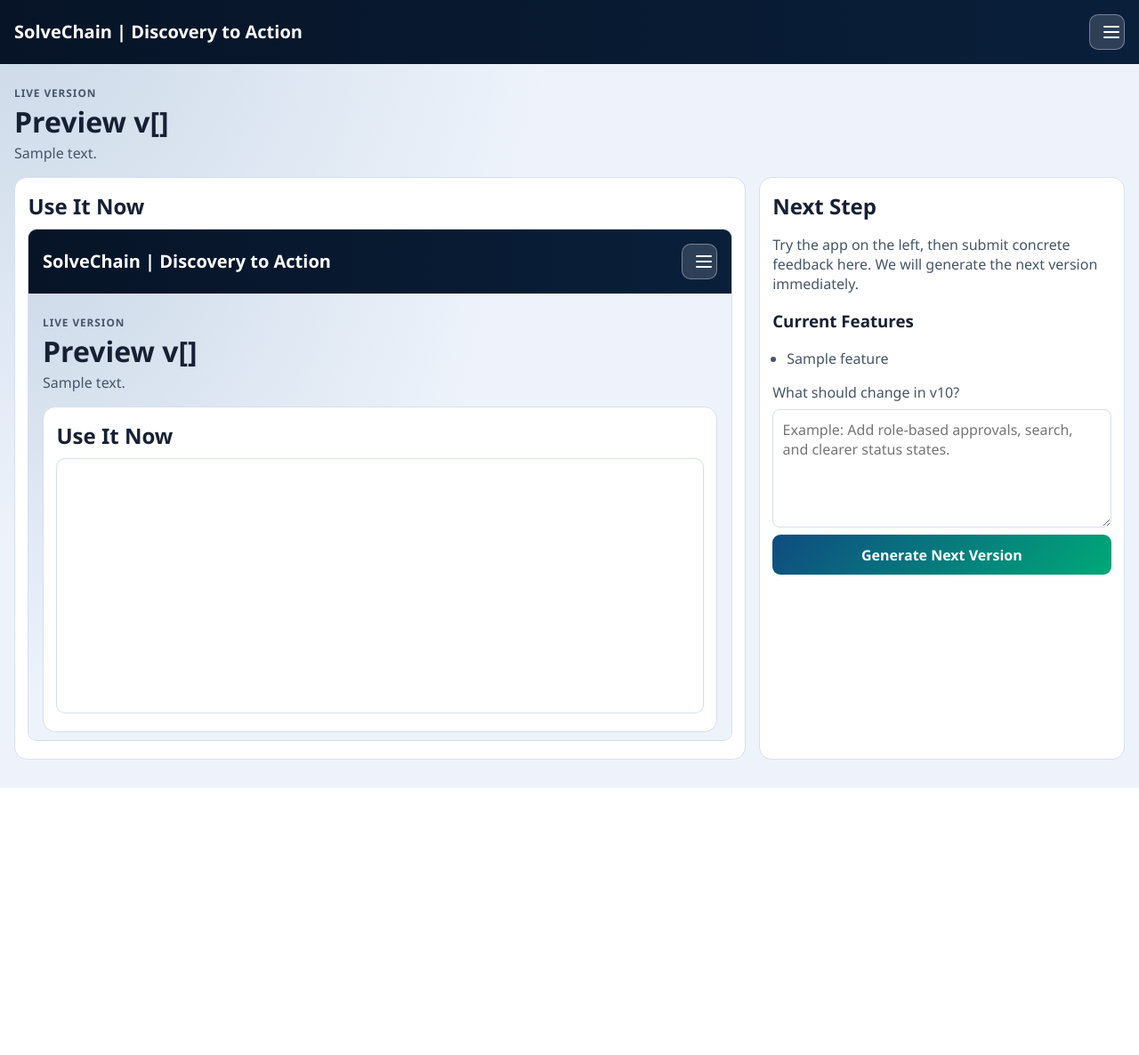
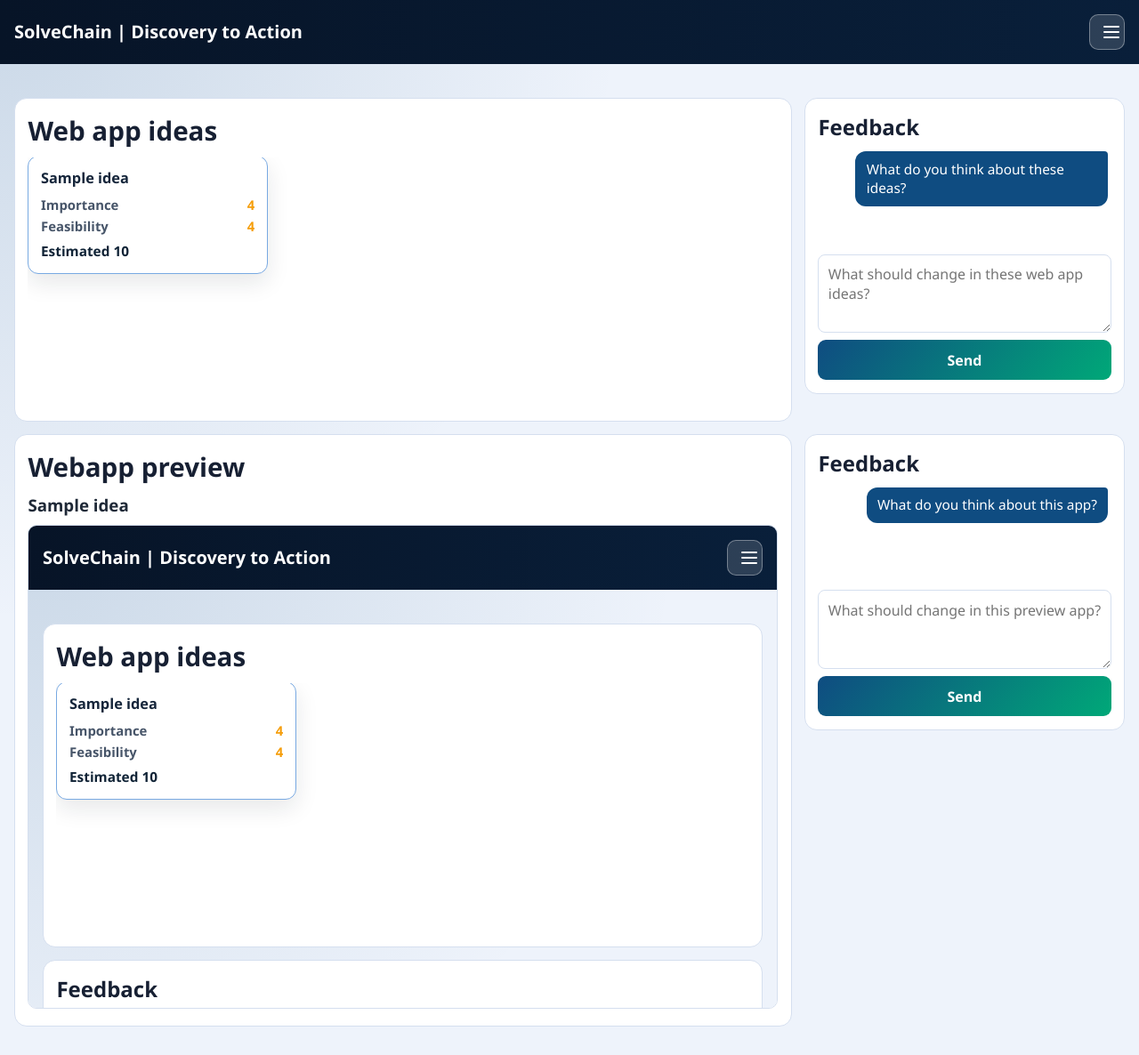
Before and after one commit to emmanuelchemla/solvechain, a FastAPI app: template templates/preview.html in a window 1280 px wide. Shown: the whole page at 89% size. Before the commit the page ends 886 px from the top, so only its background shows below. Run offline with FastAPI, Linux system fonts and the light colour scheme; the template is opened without the code that fills it: most values are stand-ins (such as "Sample title", 1, 10 or a date in 2020).

Commit message:
improve results in dashboard format

```diff
--- a/main.py
+++ b/main.py
@@ -36,7 +36,7 @@
 
 
 class StartSessionRequest(BaseModel):
-    pain_point: str = Field(min_length=10, max_length=1500)
+    pain_point: str = Field(min_length=1, max_length=1500)
 
 
 class SessionAnswerRequest(BaseModel):
@@ -50,7 +50,7 @@
 
 class FeedbackRequest(BaseModel):
     session_id: str
-    feedback: str = Field(min_length=3, max_length=3000)
+    feedback: str = Field(min_length=1, max_length=3000)
 
 
 class RegisterRequest(BaseModel):
@@ -168,6 +168,47 @@
     if not match:
         raise HTTPException(status_code=404, detail="Version not found")
     return match
+
+
+def _build_version_ideas(
+    session_id: str, version: int, version_obj: GeneratedVersion
+) -> list[dict[str, str]]:
+    base_titles = list(version_obj.feature_list)
+    if len(base_titles) < 6:
+        base_titles.extend(
+            [
+                "Workflow intake and triage",
+                "Task orchestration and ownership",
+                "Approval and escalation workflow",
+                "Operational reporting cockpit",
+            ]
+        )
+
+    ideas: list[dict[str, str]] = []
+    for idx, title in enumerate(base_titles[:8]):
+        importance = 9 - (idx % 4)  # 9..6
+        feasibility = 8 - (idx % 3)  # 8..6
+        importance_stars = "★" * max(1, round(importance / 2)) + "☆" * (
+            5 - max(1, round(importance / 2))
+        )
+        feasibility_stars = "★" * max(1, round(feasibility / 2)) + "☆" * (
+            5 - max(1, round(feasibility / 2))
+        )
+        low = 2200 + (idx * 950)
+        high = low + 2600
+        ideas.append(
+            {
+                "id": str(idx),
+                "title": title,
+                "importance": f"{importance}/10",
+                "feasibility": f"{feasibility}/10",
+                "importance_stars": importance_stars,
+                "feasibility_stars": feasibility_stars,
+                "price": f"${low:,} - ${high:,}",
+                "app_url": f"/preview/{session_id}/{version}/app/?idea={idx}",
+            }
+        )
+    return ideas
 
 
 def _extract_focus(pain_point: str, answers: list[str]) -> str:
@@ -433,7 +474,7 @@
         textwrap.dedent(
             """
         async function run() {
-          const res = await fetch('./api/cards');
+          const res = await fetch('./api/cards' + window.location.search);
           const cards = await res.json();
           const host = document.getElementById('cards');
 
@@ -551,6 +592,8 @@
 
     state = _owned_session(session_id, user["email"])
     match = _owned_version(state, version)
+    ideas = _build_version_ideas(session_id, version, match)
+    default_app_url = ideas[0]["app_url"] if ideas else f"/preview/{session_id}/{version}/app/"
     return templates.TemplateResponse(
         "preview.html",
         {
@@ -559,7 +602,8 @@
             "version": version,
             "summary": match.summary,
             "features": match.feature_list,
-            "app_url": f"/preview/{session_id}/{version}/app/",
+            "app_url": default_app_url,
+            "ideas": ideas,
         },
     )
 
@@ -607,12 +651,24 @@
     state = _owned_session(session_id, user["email"])
     match = _owned_version(state, version)
 
+    idea_idx_raw = request.query_params.get("idea", "0")
+    try:
+        idea_idx = max(0, int(idea_idx_raw))
+    except ValueError:
+        idea_idx = 0
+
+    ideas = _build_version_ideas(session_id, version, match)
+    selected_title = ideas[min(idea_idx, len(ideas) - 1)]["title"] if ideas else "Core workflow"
+
     cards: list[dict[str, str]] = []
-    for idx, feature in enumerate(match.feature_list[:5]):
+    for idx, feature in enumerate(match.feature_list[:4]):
+        title = feature
+        if idx == 0:
+            title = selected_title
         cards.append(
             {
                 "id": f"card-{idx + 1}",
-                "title": feature,
+                "title": title,
                 "status": "Active",
                 "owner": "Ops",
             }
--- a/static/consultant.js
+++ b/static/consultant.js
@@ -121,7 +121,7 @@
 
   if (state.responses.length >= 1) {
     doneBtn.disabled = false;
-    statusEl.textContent = 'When ready, click "I\'m done thank you!" to generate your app.';
+    statusEl.textContent = '';
   }
 });
 
--- a/static/preview.css
+++ b/static/preview.css
@@ -7,6 +7,8 @@
   --brand: #0f4c81;
   --brand-2: #00a878;
   --danger: #b42318;
+  --agent: #0f4c81;
+  --user: #e8f4ff;
 }
 
 * { box-sizing: border-box; }
@@ -101,42 +103,17 @@
 }
 
 .page {
-  max-width: 1320px;
+  max-width: 1480px;
   margin: 0 auto 2rem;
   padding: 96px 1rem 0;
 }
 
-.head {
-  display: flex;
-  justify-content: space-between;
-  gap: 1rem;
-  align-items: flex-start;
-}
-
-.head h1 {
-  margin: .2rem 0;
-  font-size: 2rem;
-}
-
-.head p {
-  margin: 0;
-  color: var(--muted);
-}
-
-.eyebrow {
-  margin: 0;
-  text-transform: uppercase;
-  letter-spacing: .08em;
-  color: var(--brand);
-  font-size: .74rem;
-  font-weight: 800;
-}
-
-.layout {
-  margin-top: 1rem;
+.dash-row {
+  margin-top: .9rem;
   display: grid;
-  grid-template-columns: 2fr 1fr;
+  grid-template-columns: minmax(0, 2fr) 360px;
   gap: .9rem;
+  align-items: start;
 }
 
 .panel {
@@ -146,27 +123,132 @@
   padding: .9rem;
 }
 
-.panel h2 {
-  margin: 0 0 .6rem;
+.panel h1 {
+  margin: 0 0 .65rem;
+  font-size: 1.85rem;
 }
 
-.app-panel iframe {
+.panel h2 {
+  margin: 0 0 .5rem;
+}
+
+.idea-strip {
+  display: grid;
+  grid-template-rows: repeat(2, minmax(0, 1fr));
+  grid-auto-flow: column;
+  grid-auto-columns: 270px;
+  gap: .7rem .7rem;
+  overflow-x: auto;
+  padding-bottom: .3rem;
+}
+
+.idea-card {
+  min-width: 260px;
+  max-width: 280px;
+  border: 1px solid var(--line);
+  border-radius: 12px;
+  background: #fff;
+  padding: .85rem;
+  text-align: left;
+  cursor: pointer;
+  transition: border-color .2s ease, transform .2s ease, box-shadow .2s ease;
+}
+
+.idea-card.active {
+  border-color: #78a9e2;
+  transform: translateY(-2px);
+  box-shadow: 0 10px 26px rgba(17, 25, 39, 0.1);
+}
+
+.idea-card h3 {
+  margin: 0 0 .55rem;
+  font-size: 1.02rem;
+  line-height: 1.3;
+  color: #16263b;
+}
+
+.metric {
+  margin: .28rem 0;
+  font-size: .93rem;
+  color: var(--muted);
+  display: flex;
+  justify-content: space-between;
+  gap: .6rem;
+}
+
+.stars {
+  color: #f59e0b;
+  letter-spacing: .04em;
+  font-weight: 700;
+}
+
+.price {
+  margin: .5rem 0 0;
+  font-size: .96rem;
+  color: #102336;
+  font-weight: 700;
+}
+
+.preview-panel h3 {
+  margin: 0 0 .6rem;
+  color: #1f2937;
+}
+
+.preview-panel iframe {
   width: 100%;
-  min-height: 72vh;
+  min-height: 68vh;
   border: 1px solid var(--line);
   border-radius: 10px;
   background: white;
 }
 
-.action-panel p,
-.action-panel li,
-.action-panel label {
-  color: var(--muted);
+.feedback-panel {
+  position: sticky;
+  top: 96px;
 }
 
-.action-panel ul {
-  margin-top: .2rem;
-  padding-left: 1rem;
+.feedback-thread {
+  min-height: 110px;
+  max-height: 170px;
+  overflow: auto;
+  display: grid;
+  gap: .55rem;
+  margin-bottom: .55rem;
+  padding: .2rem;
+}
+
+.msg {
+  display: flex;
+  align-items: flex-start;
+}
+
+.msg.agent {
+  justify-content: flex-end;
+}
+
+.msg.user {
+  justify-content: flex-start;
+}
+
+.bubble {
+  max-width: 88%;
+  border-radius: 12px;
+  padding: .6rem .78rem;
+  line-height: 1.38;
+  font-size: .96rem;
+}
+
+.msg.agent .bubble {
+  background: var(--agent);
+  color: #fff;
+  border-top-right-radius: 4px;
+}
+
+.msg.user .bubble {
+  background: var(--user);
+  color: #10243b;
+  border: 1px solid #cfe4fb;
+  border-top-left-radius: 4px;
 }
 
 .stack {
@@ -197,6 +279,11 @@
   background: linear-gradient(130deg, var(--brand), var(--brand-2));
 }
 
+button:disabled {
+  opacity: .55;
+  cursor: not-allowed;
+}
+
 .error {
   margin-top: .4rem;
   color: var(--danger);
@@ -208,12 +295,16 @@
 
 .muted { color: var(--muted); }
 
-@media (max-width: 980px) {
-  .layout {
+@media (max-width: 1100px) {
+  .dash-row {
     grid-template-columns: 1fr;
   }
 
-  .app-panel iframe {
-    min-height: 50vh;
+  .feedback-panel {
+    position: static;
+  }
+
+  .preview-panel iframe {
+    min-height: 52vh;
   }
 }
--- a/static/preview.js
+++ b/static/preview.js
@@ -1,22 +1,12 @@
 const state = window.SOLVECHAIN_PREVIEW;
 
-const feedbackForm = document.getElementById('feedback-form');
-const feedbackInput = document.getElementById('feedback');
-const statusEl = document.getElementById('status');
-const errorEl = document.getElementById('error');
 const logoutBtn = document.getElementById('logout-btn');
 const menuToggle = document.getElementById('menu-toggle');
 const navMenu = document.getElementById('nav-menu');
 
-function showError(message) {
-  errorEl.hidden = false;
-  errorEl.textContent = message;
-}
-
-function clearError() {
-  errorEl.hidden = true;
-  errorEl.textContent = '';
-}
+const ideaStrip = document.getElementById('idea-strip');
+const selectedTitle = document.getElementById('selected-title');
+const appFrame = document.getElementById('app-frame');
 
 function normalizeErrorDetail(detail) {
   if (!detail) return 'Request failed';
@@ -78,40 +68,84 @@
   });
 }
 
-feedbackForm.addEventListener('submit', async (event) => {
-  event.preventDefault();
-  clearError();
+function setActiveIdea(card) {
+  ideaStrip.querySelectorAll('.idea-card').forEach((node) => node.classList.remove('active'));
+  card.classList.add('active');
+  selectedTitle.textContent = card.dataset.title;
+  appFrame.src = card.dataset.appUrl;
+}
 
-  const feedback = feedbackInput.value.trim();
-  if (feedback.length < 3) {
-    showError('Please provide specific feedback (at least 3 characters).');
-    return;
+function wireIdeaCards() {
+  ideaStrip.querySelectorAll('.idea-card').forEach((card) => {
+    card.addEventListener('click', () => setActiveIdea(card));
+  });
+}
+
+function wireFeedbackBox(prefix) {
+  const feedbackForm = document.getElementById(`${prefix}-feedback-form`);
+  const feedbackInput = document.getElementById(`${prefix}-feedback-input`);
+  const errorEl = document.getElementById(`${prefix}-error`);
+  const feedbackThread = document.getElementById(`${prefix}-feedback-thread`);
+
+  const openingMessage = prefix === 'ideas'
+    ? 'What do you think about these ideas?'
+    : 'What do you think about this app?';
+
+  function showError(message) {
+    errorEl.hidden = false;
+    errorEl.textContent = message;
   }
 
-  statusEl.textContent = 'Generating next version...';
+  function clearError() {
+    errorEl.hidden = true;
+    errorEl.textContent = '';
+  }
 
-  try {
-    const payload = await postJSON('/api/feedback', {
-      session_id: state.sessionId,
-      feedback,
-    });
+  function addBubble(role, text) {
+    const item = document.createElement('article');
+    item.className = `msg ${role}`;
 
-    statusEl.textContent = 'Done. Opening the new version...';
-    window.location.href = payload.preview_url;
-  } catch (error) {
-    statusEl.textContent = '';
-    showError(error.message);
+    const bubble = document.createElement('div');
+    bubble.className = 'bubble';
+    bubble.textContent = text;
+
+    item.appendChild(bubble);
+    feedbackThread.appendChild(item);
+    feedbackThread.scrollTop = feedbackThread.scrollHeight;
   }
-});
+
+  feedbackForm.addEventListener('submit', (event) => {
+    event.preventDefault();
+    clearError();
+
+    const text = feedbackInput.value.trim();
+    if (!text) return;
+
+    addBubble('user', text);
+    feedbackInput.value = '';
+    addBubble('agent', 'What else');
+  });
+
+  feedbackInput.addEventListener('keydown', (event) => {
+    if (event.key === 'Enter' && event.metaKey) {
+      event.preventDefault();
+      feedbackForm.requestSubmit();
+    }
+  });
+
+  addBubble('agent', openingMessage);
+}
 
 logoutBtn.addEventListener('click', async () => {
-  clearError();
   try {
     await postJSON('/api/auth/logout', {});
     window.location.href = '/#auth';
   } catch (error) {
-    showError(error.message);
+    console.error(error);
   }
 });
 
 wireMenu();
+wireIdeaCards();
+wireFeedbackBox('ideas');
+wireFeedbackBox('preview');
--- a/templates/preview.html
+++ b/templates/preview.html
@@ -26,39 +26,53 @@
   </header>
 
   <main class="page">
-    <header class="head">
-      <div>
-        <p class="eyebrow">Live Version</p>
-        <h1>Preview v{{ version }}</h1>
-        <p>{{ summary }}</p>
-      </div>
-    </header>
-
-    <section class="layout">
-      <article class="panel app-panel">
-        <h2>Use It Now</h2>
-        <iframe src="{{ app_url }}" title="Generated app preview"></iframe>
+    <section class="dash-row">
+      <article class="panel ideas-panel">
+        <h1>Web app ideas</h1>
+        <div id="idea-strip" class="idea-strip">
+          {% for idea in ideas %}
+          <button
+            class="idea-card{% if loop.first %} active{% endif %}"
+            type="button"
+            data-index="{{ loop.index0 }}"
+            data-title="{{ idea.title }}"
+            data-app-url="{{ idea.app_url }}"
+          >
+            <h3>{{ idea.title }}</h3>
+            <p class="metric">Importance <span class="stars">{{ idea.importance_stars }}</span></p>
+            <p class="metric">Feasibility <span class="stars">{{ idea.feasibility_stars }}</span></p>
+            <p class="price">Estimated {{ idea.price }}</p>
+          </button>
+          {% endfor %}
+        </div>
       </article>
 
-      <aside class="panel action-panel">
-        <h2>Next Step</h2>
-        <p>Try the app on the left, then submit concrete feedback here. We will generate the next version immediately.</p>
+      <aside class="panel feedback-panel">
+        <h2>Feedback</h2>
+        <div id="ideas-feedback-thread" class="feedback-thread"></div>
+        <form id="ideas-feedback-form" class="stack">
+          <textarea id="ideas-feedback-input" rows="3" placeholder="What should change in these web app ideas?"></textarea>
+          <button type="submit">Send</button>
+        </form>
+        <p id="ideas-error" class="error" hidden></p>
+      </aside>
+    </section>
 
-        <h3>Current Features</h3>
-        <ul>
-          {% for feature in features %}
-          <li>{{ feature }}</li>
-          {% endfor %}
-        </ul>
+    <section class="dash-row">
+      <article class="panel preview-panel">
+        <h1>Webapp preview</h1>
+        <h3 id="selected-title">{{ ideas[0].title if ideas else 'Generated App' }}</h3>
+        <iframe id="app-frame" src="{{ app_url }}" title="Generated app preview"></iframe>
+      </article>
 
-        <form id="feedback-form" class="stack">
-          <label for="feedback">What should change in v{{ version + 1 }}?</label>
-          <textarea id="feedback" rows="5" placeholder="Example: Add role-based approvals, search, and clearer status states."></textarea>
-          <button type="submit">Generate Next Version</button>
+      <aside class="panel feedback-panel">
+        <h2>Feedback</h2>
+        <div id="preview-feedback-thread" class="feedback-thread"></div>
+        <form id="preview-feedback-form" class="stack">
+          <textarea id="preview-feedback-input" rows="3" placeholder="What should change in this preview app?"></textarea>
+          <button type="submit">Send</button>
         </form>
-
-        <p id="status" class="muted"></p>
-        <p id="error" class="error" hidden></p>
+        <p id="preview-error" class="error" hidden></p>
       </aside>
     </section>
   </main>
```
